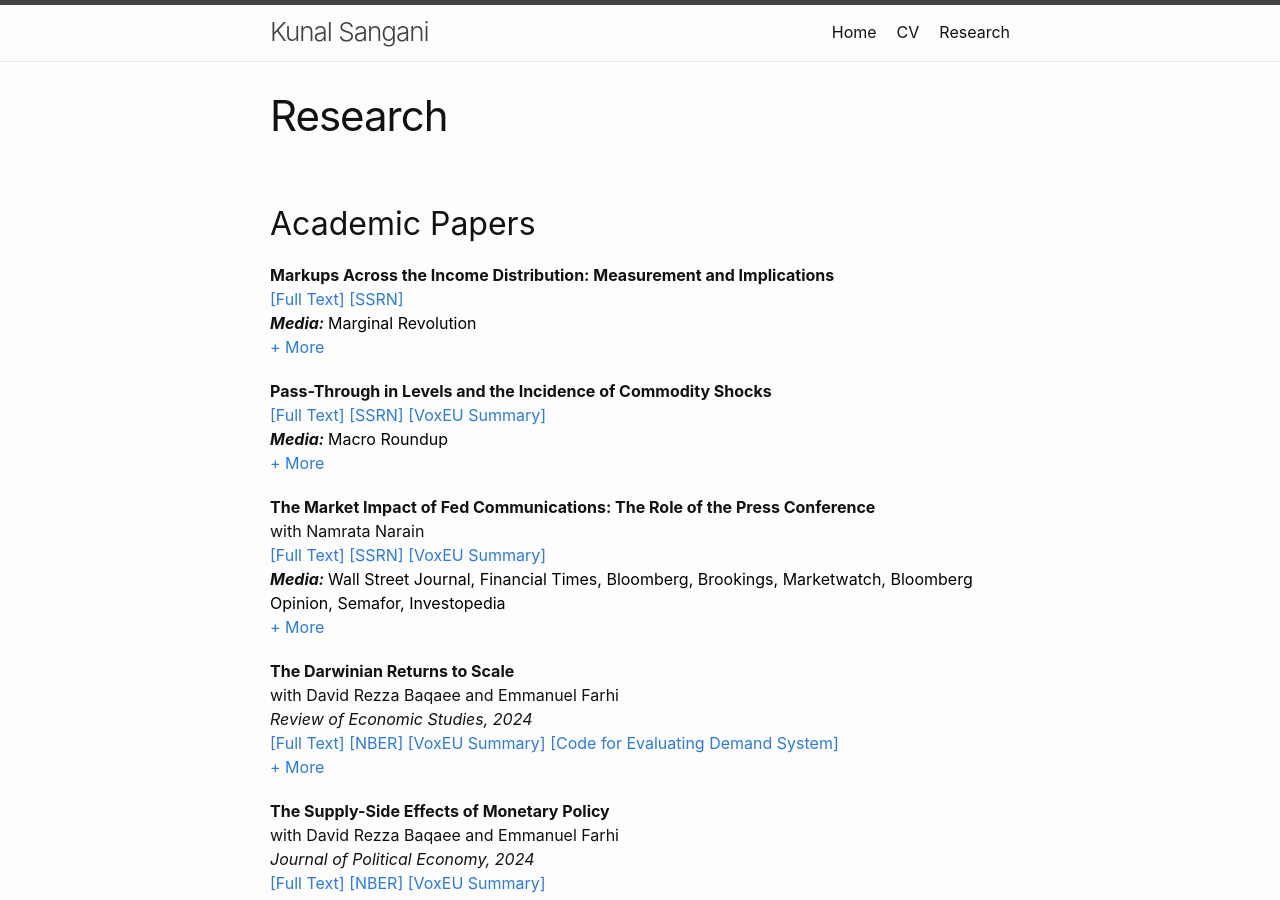
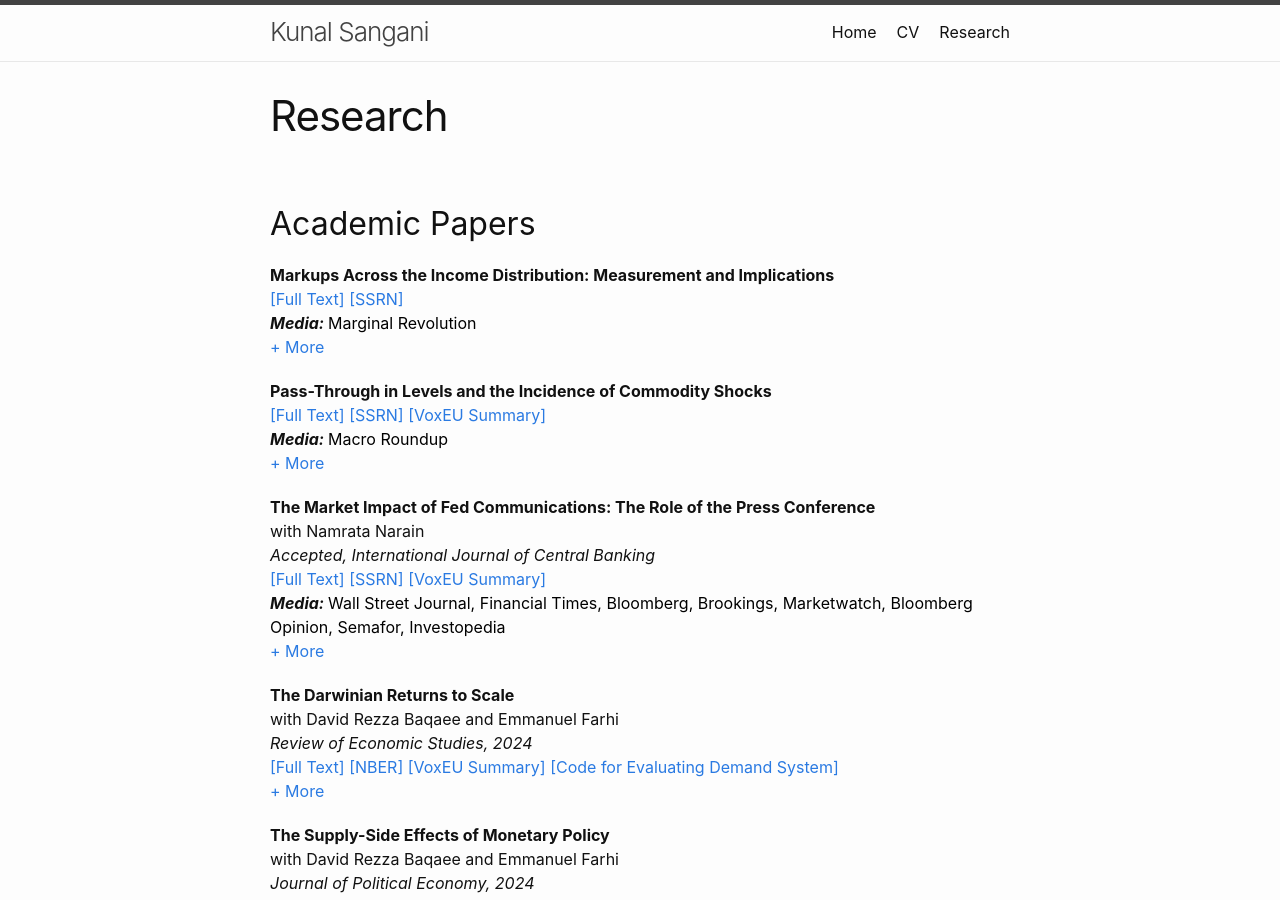
Before and after one commit to kunalsangani/kunalsangani.github.io, a Jekyll site: the page built from research.markdown, in a window 1280 px wide and 900 px high. Built offline with Jekyll 4.4.1, drawn with Linux system fonts in a browser that asks for light colours; nearby versions of some CDN libraries.

Commit message:
Updated IJCB status

```diff
--- a/_data/research.yml
+++ b/_data/research.yml
@@ -68,7 +68,7 @@
       title: >-
         The Market Impact of Fed Communications: The Role of the Press Conference
       coauthors: Namrata Narain
-      # status: R&R, International Journal of Central Banking
+      status: Accepted, International Journal of Central Banking
       links:
         - paper:
           name: Full Text
```
Also changed, not shown: 1 other file.
